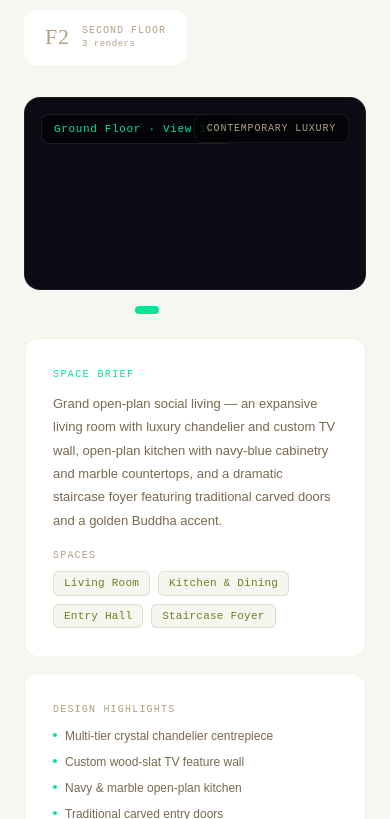
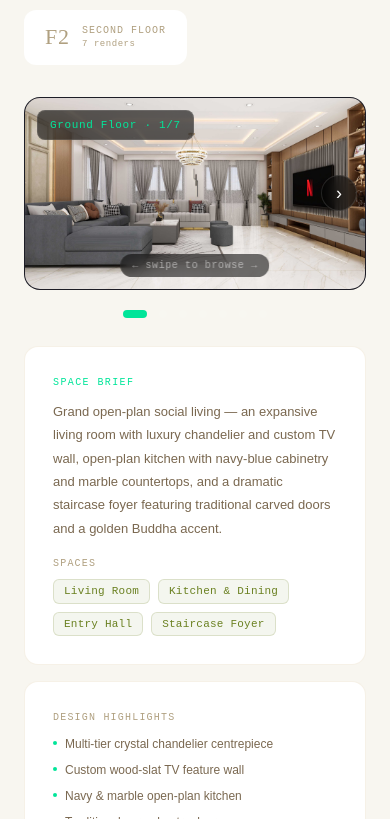
Before and after one commit to sarojdevkota108-coder/portfolio-version9-updated, a Next.js app: page / in a window 390 px wide. Shown: the part 3425-4244 px from the top of the page. Built offline with nearby package versions, Linux system fonts and the light colour scheme.

Commit message:
fix: replace PDF iframes with images for mobile interior viewer

```diff
--- a/src/components/sections/InteriorDesign.tsx
+++ b/src/components/sections/InteriorDesign.tsx
@@ -3,13 +3,155 @@ import { useState } from 'react'
 import { motion, AnimatePresence } from 'framer-motion'
 import { useInView } from 'react-intersection-observer'
 
-// Floor data with PDF paths and render info
+// Render images extracted from PDFs — sharp JPEGs, work on all devices
+const RENDER_BASE = '/images/interior/renders'
+
+// Individual render page viewer — uses pre-extracted JPEG images, NOT iframes
+// This solves the mobile PDF zoom problem: <img> tags are pinch-zoomable,
+// load instantly, and look crisp on every device
+function FloorViewer({ floor, activePage, setActivePage }: {
+  floor: { id: string; label: string; style: string; pageCount: number }
+  activePage: number
+  setActivePage: (n: number) => void
+}) {
+  // Touch swipe state
+  const touchStartX = typeof window !== 'undefined' ? { current: 0 } : { current: 0 }
+
+  const prev = () => setActivePage(Math.max(1, activePage - 1))
+  const next = () => setActivePage(Math.min(floor.pageCount, activePage + 1))
+
+  const imgSrc = `${RENDER_BASE}/${floor.id}_${activePage}.jpg`
+
+  return (
+    <div className="flex flex-col gap-4">
+      <div
+        className="relative rounded-2xl overflow-hidden"
+        style={{ border: '1px solid rgba(255,255,255,0.08)', background: '#0a0a14' }}
+        onTouchStart={e => { touchStartX.current = e.touches[0].clientX }}
+        onTouchEnd={e => {
+          const dx = e.changedTouches[0].clientX - touchStartX.current
+          if (dx > 50) prev()
+          else if (dx < -50) next()
+        }}
+      >
+        {/* Aspect-ratio box so layout doesn't shift while image loads */}
+        <div className="relative w-full" style={{ aspectRatio: '16/9' }}>
+          <AnimatePresence mode="wait">
+            <motion.img
+              key={`${floor.id}-${activePage}`}
+              src={imgSrc}
+              alt={`${floor.label} render ${activePage}`}
+              initial={{ opacity: 0 }}
+              animate={{ opacity: 1 }}
+              exit={{ opacity: 0 }}
+              transition={{ duration: 0.25 }}
+              style={{
+                position: 'absolute', inset: 0,
+                width: '100%', height: '100%',
+                objectFit: 'cover',
+                display: 'block',
+              }}
+            />
+          </AnimatePresence>
+
+          {/* Floor badge */}
+          <div
+            className="absolute top-3 left-3 px-3 py-1.5 rounded-lg"
+            style={{
+              background: 'rgba(0,0,0,0.6)', backdropFilter: 'blur(12px)',
+              border: '1px solid rgba(255,255,255,0.1)',
+              fontFamily: 'var(--font-mono)', fontSize: '11px',
+              color: '#00e599', letterSpacing: '.06em',
+            }}
+          >
+            {floor.label} · {activePage}/{floor.pageCount}
+          </div>
+
+          {/* Style badge */}
+          <div
+            className="absolute top-3 right-3 px-3 py-1.5 rounded-lg hidden sm:block"
+            style={{
+              background: 'rgba(0,0,0,0.6)', backdropFilter: 'blur(12px)',
+              border: '1px solid rgba(255,255,255,0.08)',
+              fontFamily: 'var(--font-mono)', fontSize: '10px',
+              color: 'var(--txt3)', letterSpacing: '.08em', textTransform: 'uppercase',
+            }}
+          >
+            {floor.style}
+          </div>
+
+          {/* Prev / Next arrow buttons */}
+          {activePage > 1 && (
+            <button
+              onClick={prev}
+              className="absolute left-2 top-1/2 -translate-y-1/2 flex items-center justify-center rounded-full transition-opacity hover:opacity-90"
+              style={{
+                width: 36, height: 36,
+                background: 'rgba(0,0,0,0.55)', backdropFilter: 'blur(8px)',
+                border: '1px solid rgba(255,255,255,0.12)',
+                color: '#fff', fontSize: 18, cursor: 'pointer',
+              }}
+            >‹</button>
+          )}
+          {activePage < floor.pageCount && (
+            <button
+              onClick={next}
+              className="absolute right-2 top-1/2 -translate-y-1/2 flex items-center justify-center rounded-full transition-opacity hover:opacity-90"
+              style={{
+                width: 36, height: 36,
+                background: 'rgba(0,0,0,0.55)', backdropFilter: 'blur(8px)',
+                border: '1px solid rgba(255,255,255,0.12)',
+                color: '#fff', fontSize: 18, cursor: 'pointer',
+              }}
+            >›</button>
+          )}
+
+          {/* Swipe hint — mobile only, shown only on first page */}
+          {activePage === 1 && floor.pageCount > 1 && (
+            <div
+              className="absolute bottom-3 left-1/2 -translate-x-1/2 sm:hidden px-3 py-1 rounded-full"
+              style={{
+                background: 'rgba(0,0,0,0.55)', backdropFilter: 'blur(8px)',
+                fontFamily: 'var(--font-mono)', fontSize: 10,
+                color: 'rgba(255,255,255,0.5)', letterSpacing: '.06em',
+                pointerEvents: 'none',
+              }}
+            >
+              ← swipe to browse →
+            </div>
+          )}
+        </div>
+      </div>
+
+      {/* Dot navigation */}
+      <div className="flex items-center justify-center gap-2">
+        {Array.from({ length: floor.pageCount }, (_, i) => i + 1).map(n => (
+          <button
+            key={n}
+            onClick={() => setActivePage(n)}
+            style={{ cursor: 'pointer', padding: '4px 2px' }}
+          >
+            <div
+              style={{
+                width: n === activePage ? 24 : 8, height: 8,
+                borderRadius: 999,
+                background: n === activePage ? '#00e599' : 'rgba(255,255,255,0.12)',
+                transition: 'all .25s ease',
+              }}
+            />
+          </button>
+        ))}
+      </div>
+    </div>
+  )
+}
+
+// Floor data
 const FLOORS = [
   {
     id: 'ground',
     label: 'Ground Floor',
     shortLabel: 'GF',
-    pdf: '/images/interior/Ground_floor_design.pdf',
     rooms: ['Living Room', 'Kitchen & Dining', 'Entry Hall', 'Staircase Foyer'],
     description: 'Grand open-plan social living — an expansive living room with luxury chandelier and custom TV wall, open-plan kitchen with navy-blue cabinetry and marble countertops, and a dramatic staircase foyer featuring traditional carved doors and a golden Buddha accent.',
     palette: ['#C8A882', '#F5F0E8', '#2C2C2C', '#8B7355'],
@@ -29,7 +171,6 @@ const FLOORS = [
     id: 'first',
     label: 'First Floor',
     shortLabel: 'F1',
-    pdf: '/images/interior/first_floor_design.pdf',
     rooms: ['Master Bedroom', 'Bedroom 2', 'Family Lounge', 'Study Area'],
     description: 'A floor of refined personal spaces — the master bedroom in warm taupe with gold pendant lights and slatted feature wall, two additional bedrooms in bold navy-blue and sage-green palettes, plus a stylish family lounge with panel moulding and teal velvet seating.',
     palette: ['#D4B896', '#4A7B9D', '#6B8F6B', '#E8DDD0'],
@@ -49,7 +190,6 @@ const FLOORS = [
     id: 'second',
     label: 'Second Floor',
     shortLabel: 'F2',
-    pdf: '/images/interior/second_floor_design.pdf',
     rooms: ['Bedroom Suite A', 'Bedroom Suite B', 'Study Room', 'Private Lounge'],
     description: 'Serene upper-floor suites with a lighter, airy aesthetic — two well-appointed bedrooms in soft grey and warm cream tones, complete with built-in wardrobes, open bookshelves, and generous natural light from floor-to-ceiling windows.',
     palette: ['#C0B0A0', '#E8E4E0', '#8A8A9A', '#D4CFC8'],
@@ -62,91 +202,10 @@ const FLOORS = [
       'Upholstered platform bed with bench end',
       'Layered lighting: recessed + LED cove',
     ],
-    pageCount: 3,
+    pageCount: 7,
     style: 'Soft Contemporary',
   },
 ]
-
-// Individual render page viewer
-function FloorViewer({ floor, activePage, setActivePage }: {
-  floor: typeof FLOORS[0]
-  activePage: number
-  setActivePage: (n: number) => void
-}) {
-  return (
-    <div className="flex flex-col gap-4">
-      {/* Main render — embedded PDF page */}
-      <div
-        className="relative rounded-2xl overflow-hidden"
-        style={{ border: '1px solid rgba(255,255,255,0.08)', background: '#0a0a14' }}
-      >
-        <div className="relative" style={{ paddingBottom: '56.25%' }}>
-          <iframe
-            src={`${floor.pdf}#page=${activePage}&view=FitH&toolbar=0&navpanes=0&scrollbar=0`}
-            className="absolute inset-0 w-full h-full rounded-2xl"
-            style={{ border: 'none' }}
-            title={`${floor.label} render ${activePage}`}
-          />
-        </div>
-
-        {/* Floor badge */}
-        <div
-          className="absolute top-4 left-4 px-3 py-1.5 rounded-lg"
-          style={{
-            background: 'rgba(0,0,0,0.6)',
-            backdropFilter: 'blur(12px)',
-            border: '1px solid rgba(255,255,255,0.1)',
-            fontFamily: 'var(--font-mono)',
-            fontSize: '11px',
-            color: '#00e599',
-            letterSpacing: '.06em',
-          }}
-        >
-          {floor.label} · View {activePage}/{floor.pageCount}
-        </div>
-
-        {/* Style badge */}
-        <div
-          className="absolute top-4 right-4 px-3 py-1.5 rounded-lg"
-          style={{
-            background: 'rgba(0,0,0,0.6)',
-            backdropFilter: 'blur(12px)',
-            border: '1px solid rgba(255,255,255,0.08)',
-            fontFamily: 'var(--font-mono)',
-            fontSize: '10px',
-            color: 'var(--txt3)',
-            letterSpacing: '.08em',
-            textTransform: 'uppercase',
-          }}
-        >
-          {floor.style}
-        </div>
-      </div>
-
-      {/* Page nav dots */}
-      <div className="flex items-center justify-center gap-2">
-        {Array.from({ length: floor.pageCount }, (_, i) => i + 1).map(n => (
-          <button
-            key={n}
-            onClick={() => setActivePage(n)}
-            style={{ cursor: 'none' }}
-            className="transition-all duration-200"
-          >
-            <div
-              style={{
-                width: n === activePage ? 24 : 8,
-                height: 8,
-                borderRadius: 999,
-                background: n === activePage ? '#00e599' : 'rgba(255,255,255,0.12)',
-                transition: 'all .25s ease',
-              }}
-            />
-          </button>
-        ))}
-      </div>
-    </div>
-  )
-}
 
 export function InteriorDesign() {
   const { ref, inView } = useInView({ triggerOnce: true, threshold: 0.05 })
@@ -347,7 +406,7 @@ export function InteriorDesign() {
           className="mt-8 grid grid-cols-2 md:grid-cols-4 gap-4"
         >
           {[
-            { label: 'Total Renders', value: '17' },
+            { label: 'Total Renders', value: '21' },
             { label: 'Floors Designed', value: '3' },
             { label: 'Rooms', value: '10' },
             { label: 'Design Style', value: 'Modern' },
```
